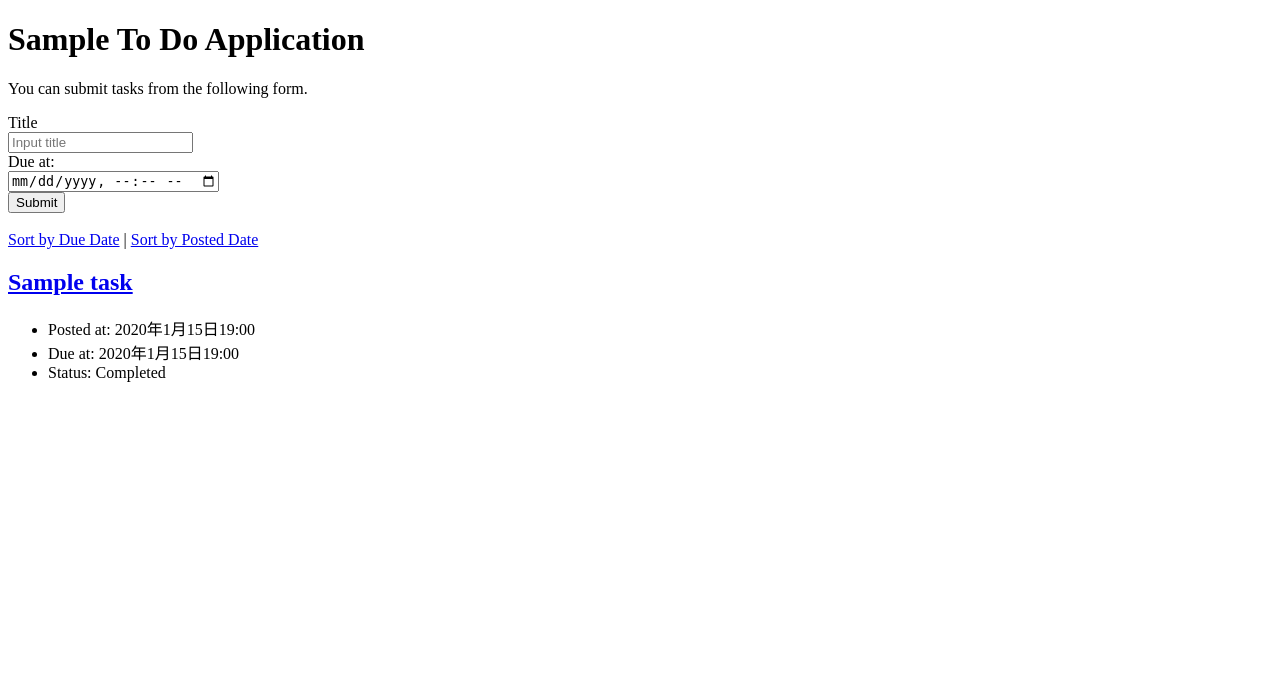
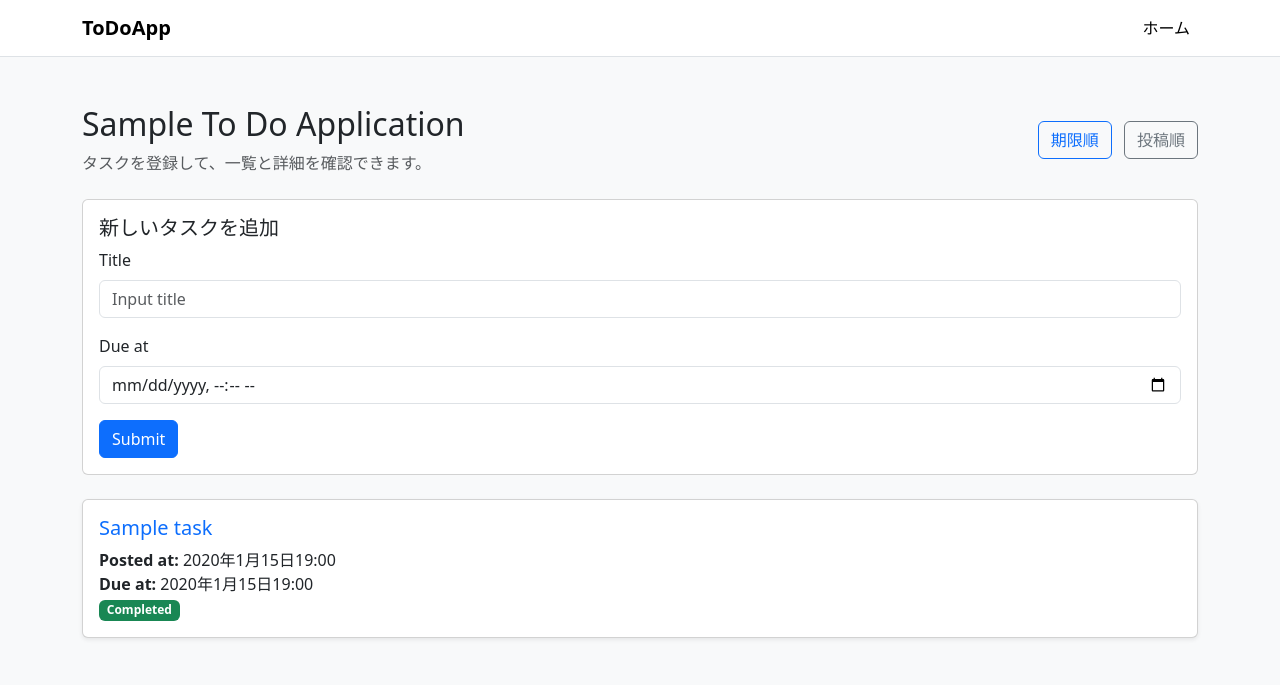
Before and after one commit to iniad-bessho/django-test-exercise26_1, a Django app: page / in a window 1280 px wide. Shown: the top 685 px of the page. Run offline with Django 5.2, Linux system fonts and the light colour scheme; tables that the repository leaves empty hold one stand-in row (values such as "Sample post").

Commit message:
Add Bootstrap navbar and correct CDN integrity hashes

```diff
--- a/todo/templates/todo/index.html
+++ b/todo/templates/todo/index.html
@@ -5,49 +5,90 @@
   <head>
     <title>To Do Application</title>
     <meta charset="UTF-8">
+    <meta name="viewport" content="width=device-width, initial-scale=1">
     <meta name="author" content="INIAD">
+    <link href="https://cdn.jsdelivr.net/npm/bootstrap@5.3.2/dist/css/bootstrap.min.css" rel="stylesheet" integrity="sha384-T3c6CoIi6uLrA9TneNEoa7RxnatzjcDSCmG1MXxSR1GAsXEV/Dwwykc2MPK8M2HN" crossorigin="anonymous">
   </head>
 
-  <body>
-    <h1>Sample To Do Application</h1>
-    <p>You can submit tasks from the following form.</p>
-    <form action="{% url 'index' %}" method="post">
-      {% csrf_token %}
+  <body class="bg-light">
+    <nav class="navbar navbar-expand-lg navbar-light bg-white border-bottom">
+      <div class="container">
+        <a class="navbar-brand fw-bold" href="{% url 'index' %}">ToDoApp</a>
+        <button class="navbar-toggler" type="button" data-bs-toggle="collapse" data-bs-target="#navbarNav" aria-controls="navbarNav" aria-expanded="false" aria-label="Toggle navigation">
+          <span class="navbar-toggler-icon"></span>
+        </button>
+        <div class="collapse navbar-collapse" id="navbarNav">
+          <ul class="navbar-nav ms-auto">
+            <li class="nav-item">
+              <a class="nav-link active" aria-current="page" href="{% url 'index' %}">ホーム</a>
+            </li>
+          </ul>
+        </div>
+      </div>
+    </nav>
+
+    <div class="container py-5">
+      <div class="d-flex justify-content-between align-items-center mb-4">
         <div>
-        <label for="titleInput">Title</label><br>
-        <input id="titleInput" name="title" type="text" placeholder="Input title">
+          <h1 class="h2">Sample To Do Application</h1>
+          <p class="mb-0 text-muted">タスクを登録して、一覧と詳細を確認できます。</p>
         </div>
         <div>
-        <label for="dueInput">Due at:</label><br>
-        <input id="dueInput" name="due_at" type="datetime-local">
+          <a class="btn btn-outline-primary me-2" href="{% url 'index' %}?order=due">期限順</a>
+          <a class="btn btn-outline-secondary" href="{% url 'index' %}?order=post">投稿順</a>
         </div>
-      <div>
-        <button type="submit">Submit</button>
+      </div>
+
+      <div class="card mb-4">
+        <div class="card-body">
+          <h2 class="h5 card-title">新しいタスクを追加</h2>
+          <form action="{% url 'index' %}" method="post" class="row g-3">
+            {% csrf_token %}
+            <div class="col-12">
+              <label for="titleInput" class="form-label">Title</label>
+              <input id="titleInput" name="title" type="text" class="form-control" placeholder="Input title">
+            </div>
+            <div class="col-12">
+              <label for="dueInput" class="form-label">Due at</label>
+              <input id="dueInput" name="due_at" type="datetime-local" class="form-control">
+            </div>
+            <div class="col-12">
+              <button type="submit" class="btn btn-primary">Submit</button>
             </div>
           </form>
-    <br>
-
-    <div>
-      <a href="{% url 'index' %}?order=due">Sort by Due Date</a> |
-      <a href="{% url 'index' %}?order=post">Sort by Posted Date</a>
+        </div>
       </div>
 
+      <div class="row row-cols-1 g-3">
         {% for task in tasks %}
-    <div class="text">
-      <h2><a href="{% url 'detail' task.id %}">{{ task.title }}</a></h2>
-      <ul>
-        <li>Posted at: {{ task.posted_at }}</li>
+        <div class="col">
+          <div class="card shadow-sm">
+            <div class="card-body">
+              <h3 class="h5">
+                <a class="text-decoration-none" href="{% url 'detail' task.id %}">{{ task.title }}</a>
+              </h3>
+              <ul class="list-unstyled mb-0">
+                <li><strong>Posted at:</strong> {{ task.posted_at }}</li>
                 {% if task.due_at %}
-        <li>Due at: {{ task.due_at }}</li>
+                <li><strong>Due at:</strong> {{ task.due_at }}</li>
                 {% endif %}
                 {% if task.completed %}
-        <li>Status: Completed</li>
+                <li><span class="badge bg-success">Completed</span></li>
                 {% else %}
-        <li>Status: Not Completed</li>
+                <li><span class="badge bg-warning text-dark">Not Completed</span></li>
                 {% endif %}
               </ul>
             </div>
+          </div>
+        </div>
+        {% empty %}
+        <div class="col">
+          <div class="alert alert-info mb-0">現在タスクはありません。フォームからタスクを追加してください。</div>
+        </div>
         {% endfor %}
+      </div>
+    </div>
+    <script src="https://cdn.jsdelivr.net/npm/bootstrap@5.3.2/dist/js/bootstrap.bundle.min.js" integrity="sha384-C6RzsynM9kWDrMNeT87bh95OGNyZPhcTNXj1NW7RuBCsyN/o0jlpcV8Qyq46cDfL" crossorigin="anonymous"></script>
   </body>
 
 </html>
```
Lines whose indentation alone changed are shown as unchanged.
